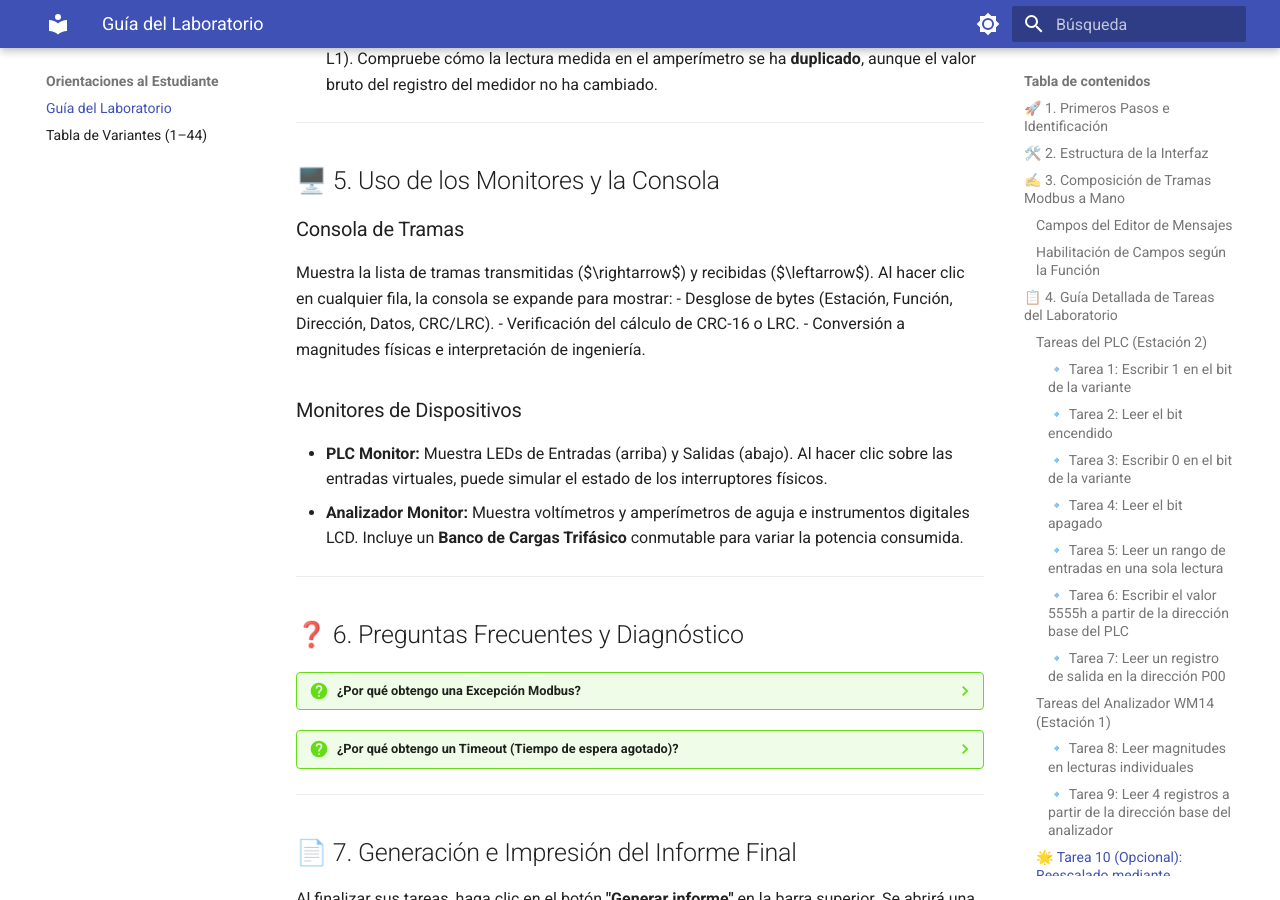
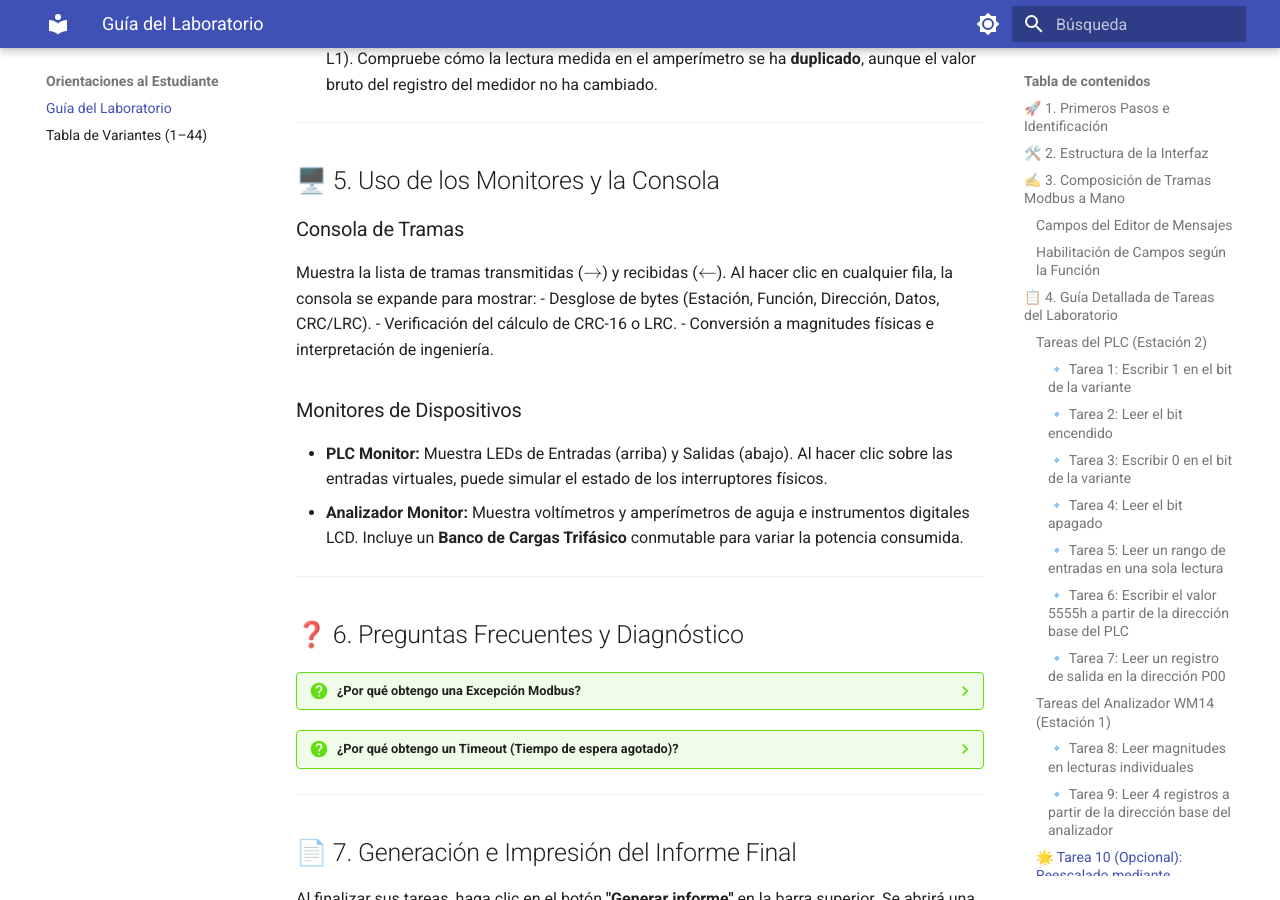
Before and after one commit to vladimir1284/modbuslab-web, an MkDocs documentation site: the page built from docs/orientaciones/index.md, in a window 1280 px wide and 900 px high, scrolled down 4771 px. Built offline with MkDocs 1.6.1 and Material for MkDocs 9.7.7, drawn with Linux system fonts in a browser that asks for light colours; part of the change alters nothing that is shown.

Commit message:
fix(docs): enable LaTeX math rendering with MathJax and arithmatex
- Enable pymdownx.arithmatex markdown extension in mkdocs.yml
- Add MathJax v3 JavaScript configuration and script inclusion

Co-authored-by: vladimir1284 <2799172+vladimir1284@users.noreply.github.com>

```diff
--- /dev/null
+++ b/docs/javascripts/mathjax.js
@@ -0,0 +1,12 @@
+window.MathJax = {
+  tex: {
+    inlineMath: [["\\(", "\\)"], ["$", "$"]],
+    displayMath: [["\\[", "\\]"], ["$$", "$$"]],
+    processEscapes: true,
+    processEnvironments: true
+  },
+  options: {
+    ignoreHtmlClass: ".*",
+    processHtmlClass: "arithmatex"
+  }
+};
--- a/mkdocs.yml
+++ b/mkdocs.yml
@@ -31,8 +31,14 @@ theme:
     - content.code.copy
     - content.code.annotate
 
+extra_javascript:
+  - javascripts/mathjax.js
+  - https://unpkg.com/mathjax@3/es5/tex-mml-chtml.js
+
 markdown_extensions:
   - admonition
+  - pymdownx.arithmatex:
+      generic: true
   - pymdownx.details
   - pymdownx.superfences
   - pymdownx.highlight:
```
